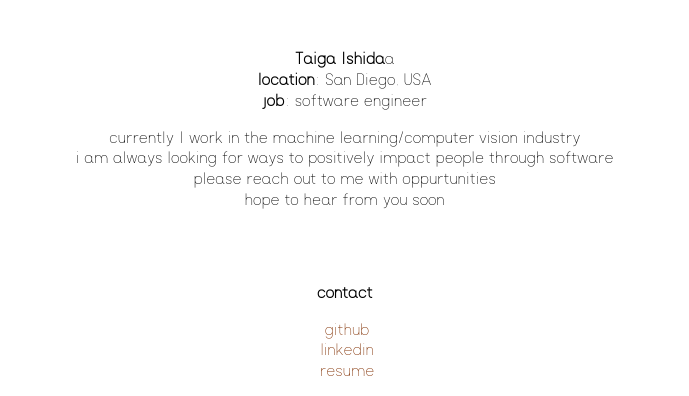
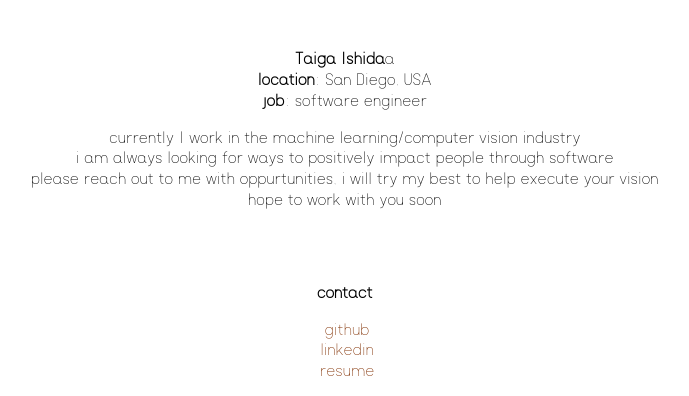
Before and after one commit to TonyTheTaiga/taigaishida, a Flask app: page / in a window 1280 px wide. Shown: the part 31-427 px from the top of the page, without its empty margins (293-982 px from the left). Run offline with Flask 2, Linux system fonts and the light colour scheme.

Commit message:
more html changes

```diff
--- a/taigaishida/templates/root.html
+++ b/taigaishida/templates/root.html
@@ -21,9 +21,9 @@
                     <br>
                     i am always looking for ways to positively impact people through software&nbsp;
                     <br>
-                    please reach out to me with oppurtunities&nbsp;
+                    please reach out to me with oppurtunities, i will try my best to help execute your vision&nbsp;
                     <br>
-                    hope to hear from you soon&nbsp;
+                    hope to work with you soon&nbsp;
                 </span>
             </p>
         </section>
```
